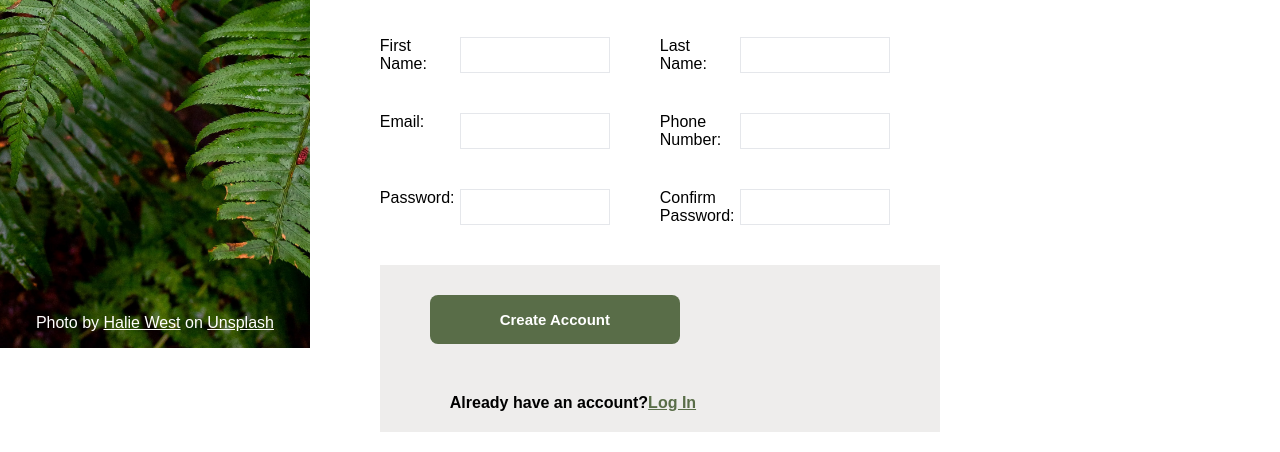
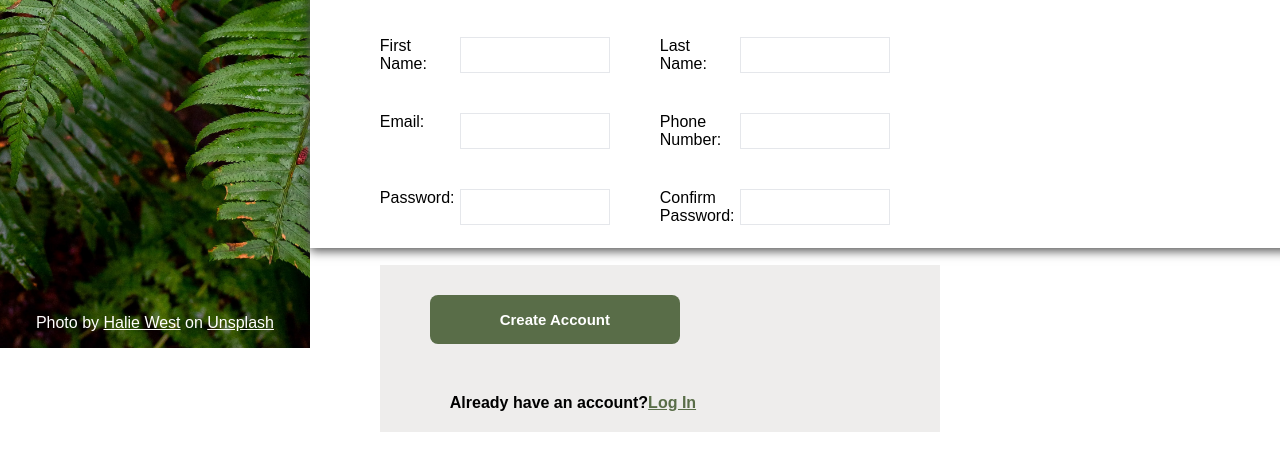
Before and after one commit to DouglasCBS/sign-up-form, a plain HTML site: page index.html in a window 1280 px wide. Shown: the part 452-904 px from the top of the page. Drawn offline with Linux system fonts and the light colour scheme.

Commit message:
Make forms div cover all width

```diff
--- a/style.css
+++ b/style.css
@@ -88,7 +88,8 @@ strong p:last-child {
 .forms {
     height: 300px;
     flex-flow: wrap;
-    margin-right: 400px;
+    padding-right: 400px;
+    box-shadow: 0px 3px 10px rgb(83, 83, 83);
 }
 
 .form-title {
```
